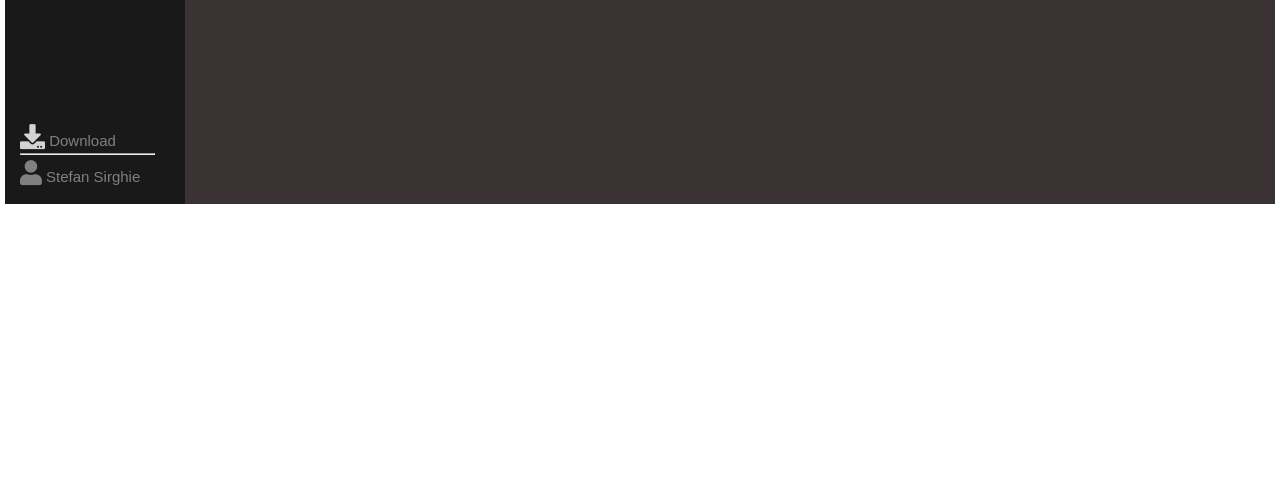
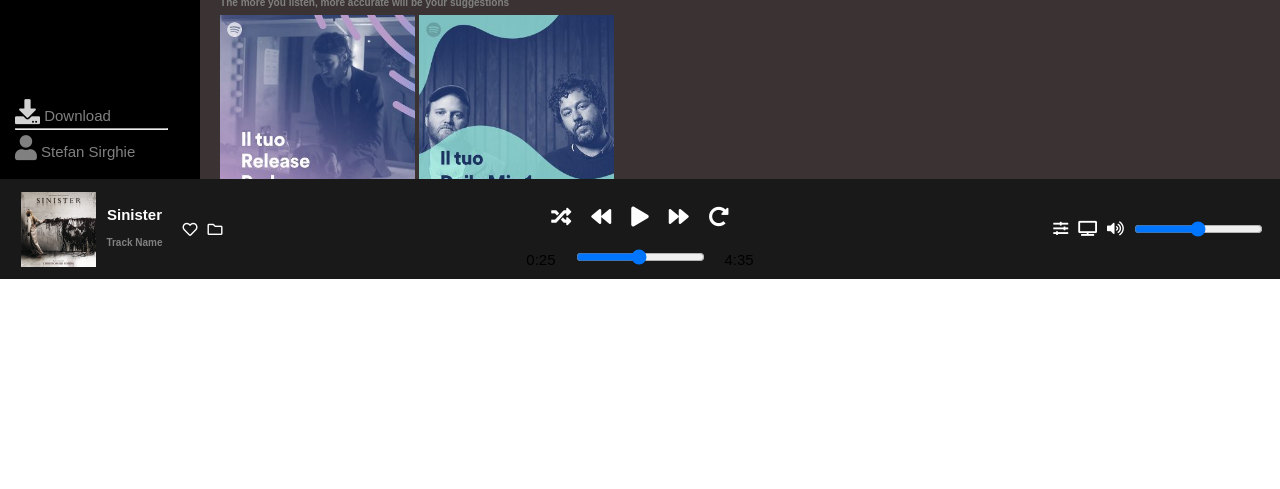
Before and after one commit to stfDeveloper/html-css-spotifyweb, a plain HTML site: page index.html in a window 1280 px wide. Shown: the part 521-1010 px from the top of the page. After the commit the page ends 800 px from the top, so only its background shows below. Drawn offline with Linux system fonts and the light colour scheme; a web font is replaced by a local one.

Commit message:
in corso

```diff
--- a/index.html
+++ b/index.html
@@ -66,15 +66,41 @@
                             <img src="img/sinister.jpeg" alt="">
 
                         </div>
+
                         <div class="names">
-                            <div class="img-info">HEAVY METAl <h6>subtitle</h6> </div>
+                            <div class="img-info">HEAVY METAL <h6>subtitle</h6> </div>
                             <div class="img-info">STRANGER THINGS, VOL1 <h6>subtitle</h6> </div>
                             <div class="img-info">A QUIET PLACE <h6>subtitle</h6> </div>
                             <div class="img-info">SPLIT <h6>subtitle</h6> </div>
                             <div class="img-info">A CURE FOR WELLNESS <h6>subtitle</h6> </div>
                             <div class="img-info">SINISTER <h6>subtitle</h6> </div>
                         </div>
+
                     </div>
+                    <div class="custom"><h1>Created for Stefan</h1>
+                    <h6>The more you listen, more accurate will be your suggestions</h6>
+                    <div class="images2">
+                        <img src="img/radar.jpeg" alt="">
+                        <img src="img/mixdaily.jpeg" alt="">
+                    </div>
+                    <div class="names2">
+                        <div class="img-info">Release Radar</div>
+                        <div class="img-info">Daily Mix</div>
+                    </div>
+
+                    <div class="best">
+                        <h1>Most popular</h1>
+                        <h6>The more you listen, more accurate will be your suggestions</h6>
+                        <div class="rounded-images">
+                            <img style="border-radius: 50%;" src="img/youg.jpeg" alt="">
+                            <img style="border-radius: 50%;" src="img/einaudi.jpeg" alt="">
+                        </div>
+                    </div>
+
+
+
+                </div>
+
                 </div>
 
         </div>
@@ -83,5 +109,41 @@
 
     </div>
 
+    <footer>
+        <div class="footer-left">
+            <div class="playing"><img src="img/sinister.jpeg" alt="">
+                <div class="text-player"><h1>Sinister</h1> <h6>Track Name</h6></div>
+            </div>
+            <div class="footer-icons-lt"><i class="far fa-heart"></i> <i class="far fa-folder"></i></div>
+        </div>
+
+        <div class="footer-center">
+            <div class="player-comands">
+                <i class="fas fa-random"></i>
+                <i class="fas fa-backward"></i>
+                <i class="fas fa-play"></i>
+                <i class="fas fa-forward"></i>
+                <i class="fas fa-redo-alt"></i>
+            </div>
+            <div class="play-bar">
+                <span>0:25</span>
+                <div>
+                    <input type="range" min="1" max="100" value="50" class="slider" id="myRange">
+                  </div>
+                <span>4:35</span>
+
+            </div>
+        </div>
+        <div class="footer-right">
+            <div class="more-comands">
+                <i class="fas fa-sliders-h"></i>
+                <i class="fas fa-tv"></i>
+                <i class="fas fa-volume-up"></i>
+                <input type="range" min="1" max="100" value="50" class="slider" id="myRange">
+            </div>
+        </div>
+
+    </footer>
+
 </body>
 </html>
--- a/style.css
+++ b/style.css
@@ -7,8 +7,8 @@
 body{
     font-family: 'Gotham', sans-serif;
     font-size: 15px;
-    padding: 5px;
     line-height: 25px;
+    height: 100vh;
 }
 a{
     text-decoration: none;
@@ -16,26 +16,27 @@ a{
 }
 .container{
     display: flex;
-    height: 1000px;
+    height: calc(100vh - 100px);
 }
 nav{
     display: flex;
     flex-direction: column;
     justify-content: space-between;
     width: 200px;
-    height: 720px;
-    background-color: rgba(0, 0, 0, 0.9);
+    height: 100%;
+    background-color: rgba(0, 0, 0, 1);
     padding: 15px;
 }
 .main-section{
     background-color: #3b3333;
-    width: 100vw;
-    height: 720px;
+    width: calc(100% - 200px);
+    height: 100%;
+    overflow-y: scroll;
 }
 .upgrade{
     width: 100%;
     height: 75px;
-    background-color: rgba(0, 0, 0, 0.8);
+    background-color: rgba(0, 0, 0, 0.9);
     padding: 20px;
 }
 .button-upgrade{
@@ -51,6 +52,7 @@ nav{
 }
 .nav-main{
     width: 700px;
+    padding: 5px;
     margin: auto;
     display: flex;
     justify-content: center;
@@ -72,13 +74,15 @@ nav{
     position: relative;
 }
 img{
-    width: 170px;
+    width: 195px;
+}
+img:hover{
+    opacity: 0.5;
+
 }
 .names{
     display: flex;
     justify-content: space-between;
-    flex-direction: row;
-    position: relative;
     text-align: center;
 }
 .img-info{
@@ -87,6 +91,97 @@ img{
     display: flex;
     flex-direction: column;
 }
+h1{
+    margin-top: 10px;
+    margin-bottom: 10px;
+}
 h6{
     color: gray;
 }
+.custom{
+    margin-top: 10px;
+}
+.names2{
+    width: 390px;
+    display:flex;
+    justify-content: center;
+    text-align: center;
+}
+footer{
+    height: 100px;
+    background-color: rgba(0, 0, 0, 0.9);
+    display: flex;
+    justify-content: space-between;
+    padding: 12px;
+}
+.footer-left{
+    width: 220px;
+    display: flex;
+    justify-content: center;
+    align-items: center;
+}
+.playing img{
+    float: left;
+    width: 75px;
+}
+.text-player{
+    float: left;
+    height: 100%;
+    text-align: center;
+    margin-left: 10px;
+
+}
+.text-player h1{
+ color: white;
+ font-size: 15px;
+
+}
+.text-player h6{
+    color: gray;
+    font-size: 10px;
+    line-height: normal;
+
+}
+.footer-icons-lt{
+    color: white;
+    align-items: center;
+    margin-left: 20px;
+    display: flex;
+    gap: 10px;
+}
+.footer-center{
+    width: 50%;
+    height: 100%;
+    display: flex;
+    flex-direction: column;
+    justify-content: center;
+    align-items: center;
+}
+.footer-right{
+    width: 220px;
+    display: flex;
+    justify-content: center;
+    align-items: center;
+}
+.player-comands{
+    display: flex;
+    gap: 20px;
+    margin-top: 20px;
+
+}
+.player-comands i{
+    font-size: 20px;
+    color: white;
+}
+.play-bar{
+    display: flex;
+    flex-direction: row;
+    gap: 20px;
+    margin-top: 20px;
+}
+.more-comands{
+
+    color: white;
+    display: flex;
+    gap: 10px;
+}
```
Also changed, not shown: 1 other file.
